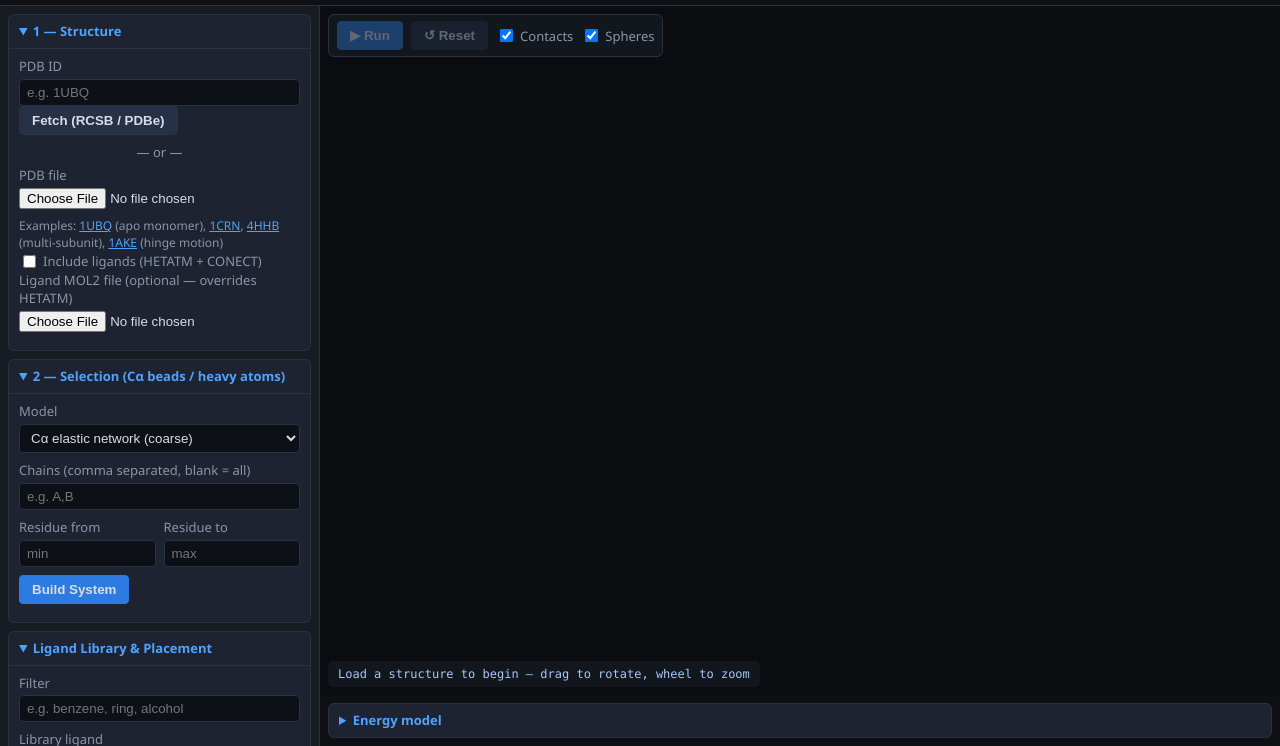
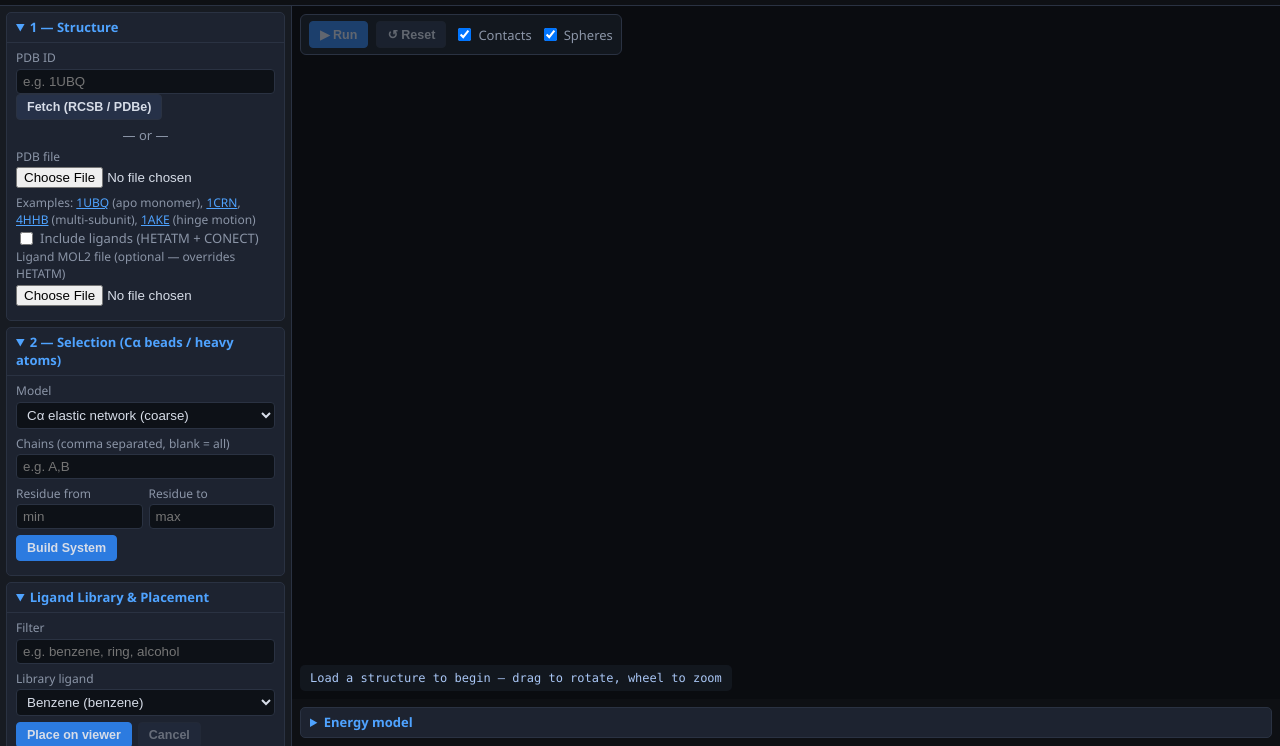
Before and after one commit to samirrana000/simulation_coarse, a plain HTML site: page index.html in a window 1280 px wide. Shown: the part 54-800 px from the top of the page. Drawn offline with Linux system fonts and the light colour scheme.

Commit message:
docs(item4): compact sidebar restyle + README for heavy mode and placement
- css/style.css: narrow the control sidebar (320→292px) and tighten panel
  spacing/padding/typography for a denser layout
- README.md: document all-atom heavy mode (covalent topology, metal
  coordination, non-bonded model), the ligand library + viewer placement
  flow, update panel table and project layout, bump version note to ?v=10

```diff
--- a/css/style.css
+++ b/css/style.css
@@ -26,34 +26,34 @@ header h1 { margin: 0; font-size: 18px; letter-spacing: .5px; }
 
 /* ---------------- control panel ---------------- */
 #controls {
-  width: 320px; min-width: 320px;
-  overflow-y: auto; padding: 8px;
+  width: 292px; min-width: 292px;
+  overflow-y: auto; padding: 6px;
   background: var(--panel);
   border-right: 1px solid var(--border);
 }
-.panel { margin-bottom: 8px; background: var(--panel2); border: 1px solid var(--border); border-radius: 6px; }
-.panel summary { cursor: pointer; padding: 7px 10px; font-weight: 600; color: var(--accent); user-select: none; }
-.panel-body { padding: 8px 10px 10px; border-top: 1px solid var(--border); }
-.field { display: block; margin-bottom: 8px; }
-.lbl { display: block; color: var(--dim); margin-bottom: 3px; }
+.panel { margin-bottom: 6px; background: var(--panel2); border: 1px solid var(--border); border-radius: 5px; }
+.panel summary { cursor: pointer; padding: 5px 9px; font-weight: 600; color: var(--accent); user-select: none; }
+.panel-body { padding: 6px 9px 8px; border-top: 1px solid var(--border); }
+.field { display: block; margin-bottom: 6px; }
+.lbl { display: block; color: var(--dim); margin-bottom: 2px; font-size: 12px; }
 input[type=text], input[type=number], select {
-  width: 100%; padding: 5px 7px; border-radius: 4px;
+  width: 100%; padding: 4px 6px; border-radius: 4px;
   background: #0d1117; color: var(--txt); border: 1px solid var(--border);
 }
 input[type=range] { width: 100%; accent-color: var(--accent); }
-.row { display: flex; gap: 8px; }
+.row { display: flex; gap: 6px; }
 .row .half { flex: 1; }
-.btns { margin-top: 8px; }
-.or { text-align: center; color: var(--dim); margin: 4px 0; }
-.note { color: var(--dim); font-size: 11px; margin-top: 6px; }
-.examples { color: var(--dim); font-size: 12px; margin-top: 6px; }
+.btns { margin-top: 6px; }
+.or { text-align: center; color: var(--dim); margin: 3px 0; }
+.note { color: var(--dim); font-size: 11px; margin-top: 5px; }
+.examples { color: var(--dim); font-size: 12px; margin-top: 5px; }
 .examples a { color: var(--accent); }
-.summary { margin-top: 8px; font-size: 12px; color: var(--dim); white-space: pre-wrap; }
+.summary { margin-top: 6px; font-size: 11.5px; color: var(--dim); white-space: pre-wrap; }
 
 .btn {
   background: #263148; color: var(--txt);
   border: 1px solid var(--border); border-radius: 4px;
-  padding: 6px 12px; cursor: pointer; font-weight: 600;
+  padding: 5px 10px; cursor: pointer; font-weight: 600; font-size: 12.5px;
 }
 .btn:hover:not(:disabled) { background: #31405e; }
 .btn:disabled { opacity: .4; cursor: default; }
```
Also changed, not shown: README.md.
